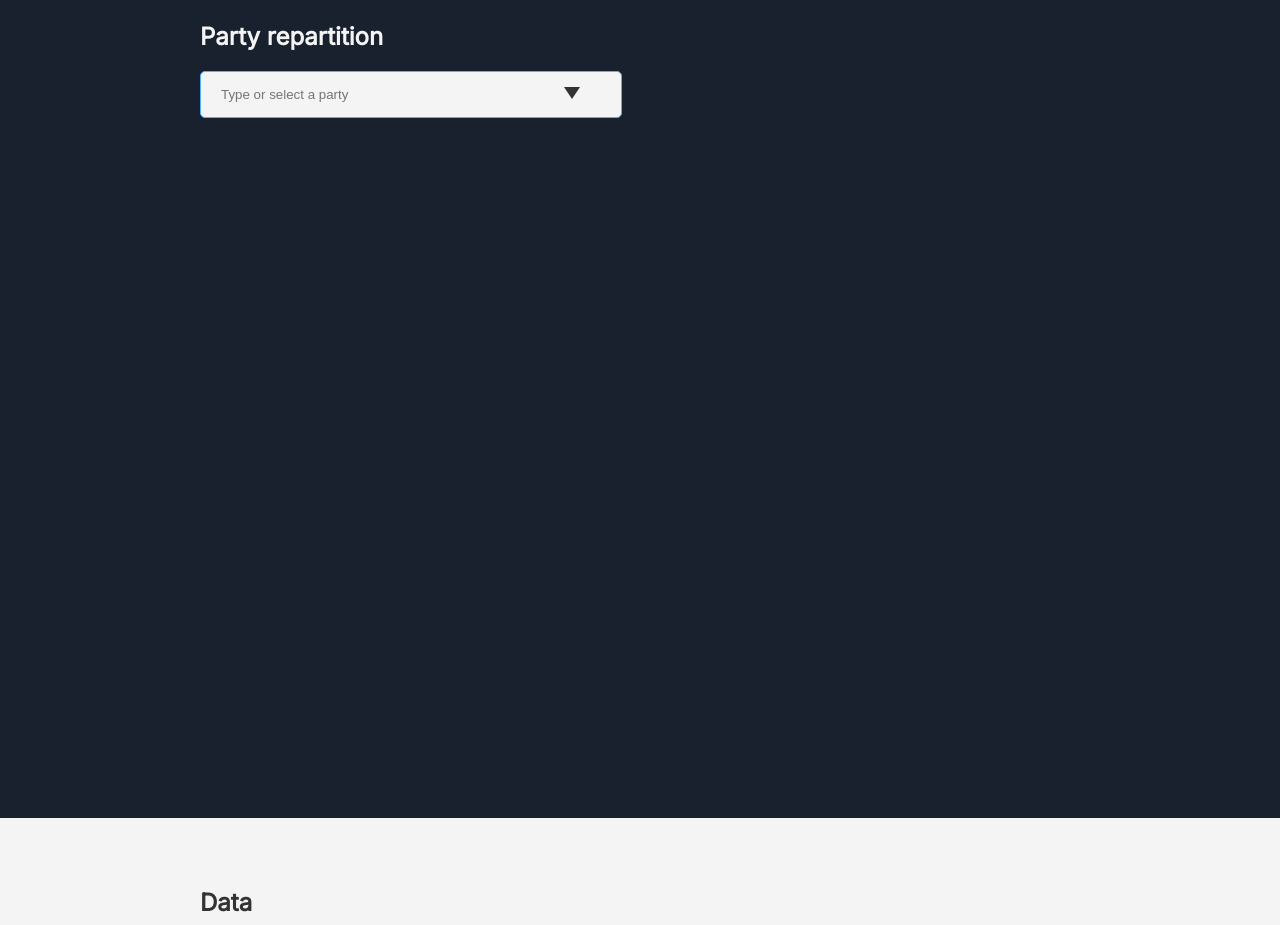
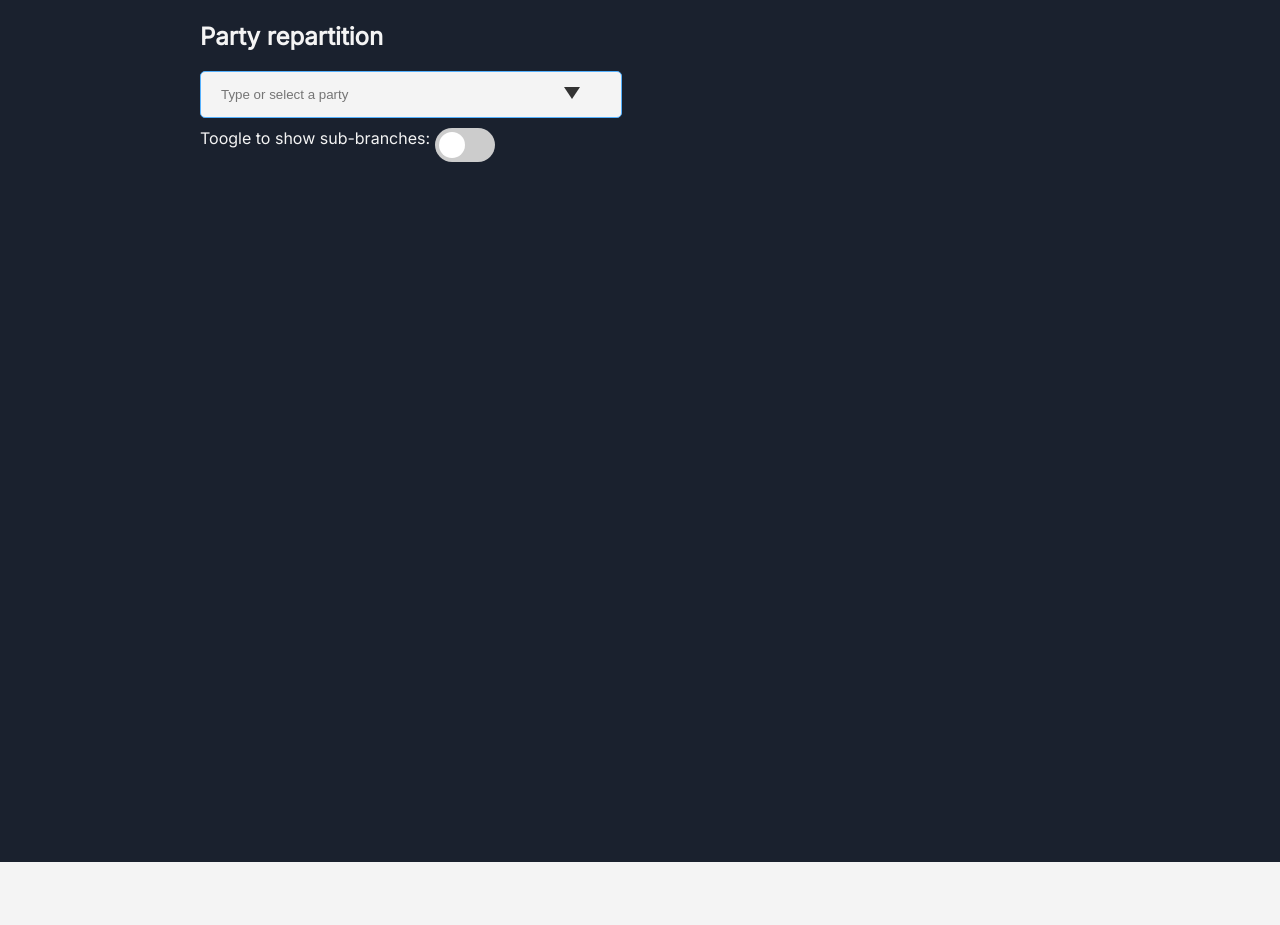
Before and after one commit to LaTcheam/LaTcheam.github.io, a plain HTML site: page invited.html in a window 1280 px wide. Shown: the part 2620-3545 px from the top of the page. Drawn offline with nearby package versions, Linux system fonts and the light colour scheme.

Commit message:
Add toggle on invited too

```diff
--- a/invited.html
+++ b/invited.html
@@ -132,6 +132,16 @@
             </ul>
           </div>
         </div>
+        <div id="branche-toggle-div">
+          Toogle to show sub-branches:
+          <!-- Rounded switch -->
+          <!-- Source: https://www.w3schools.com/howto/howto_css_switch.asp -->
+          <label class="switch" id="branche-toggle">
+            <input type="checkbox" />
+            <span class="slider round"></span>
+          </label>
+        </div>
+
         <svg
           id="partyPie"
           viewBox="-300 -300 600 600"
```
